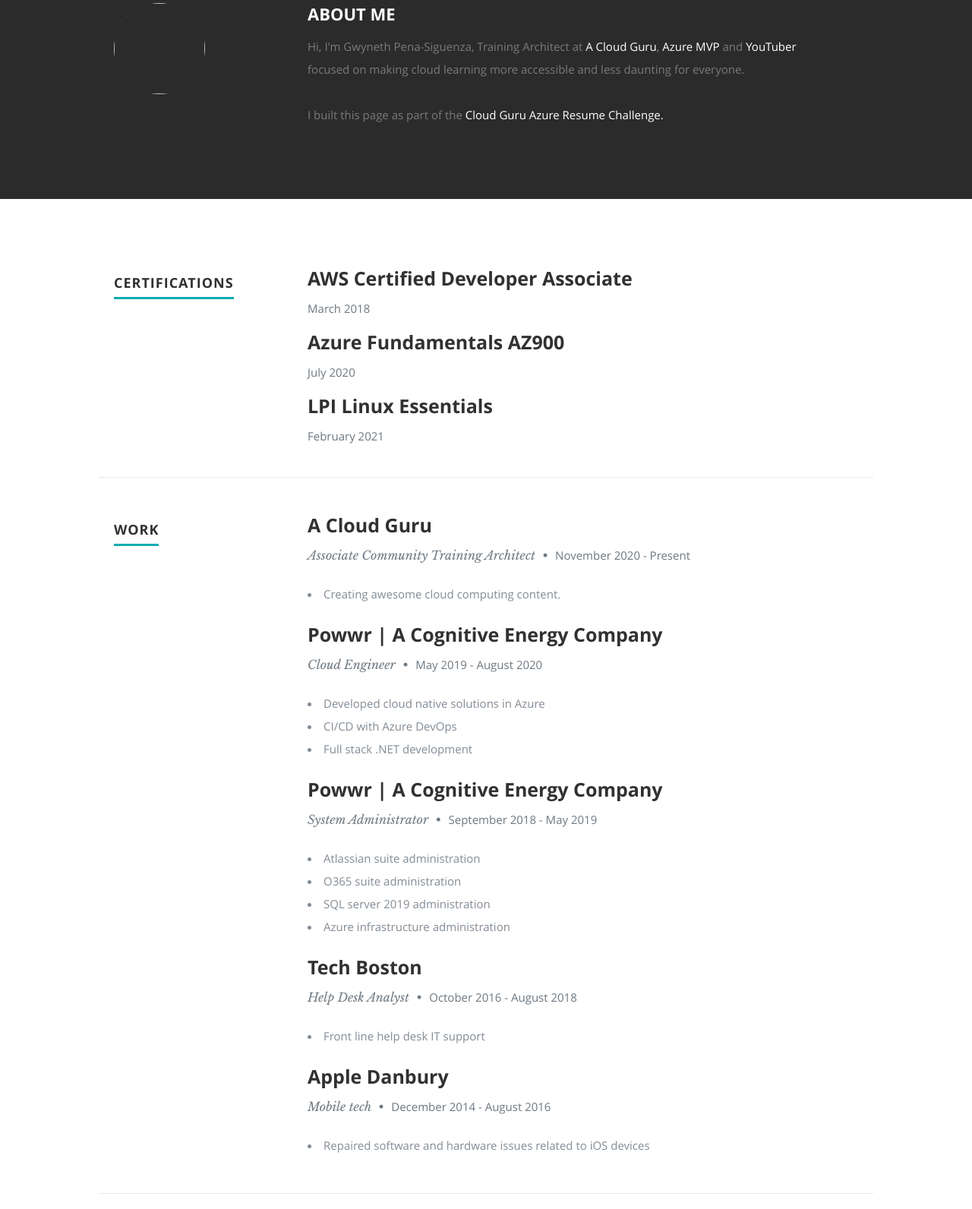
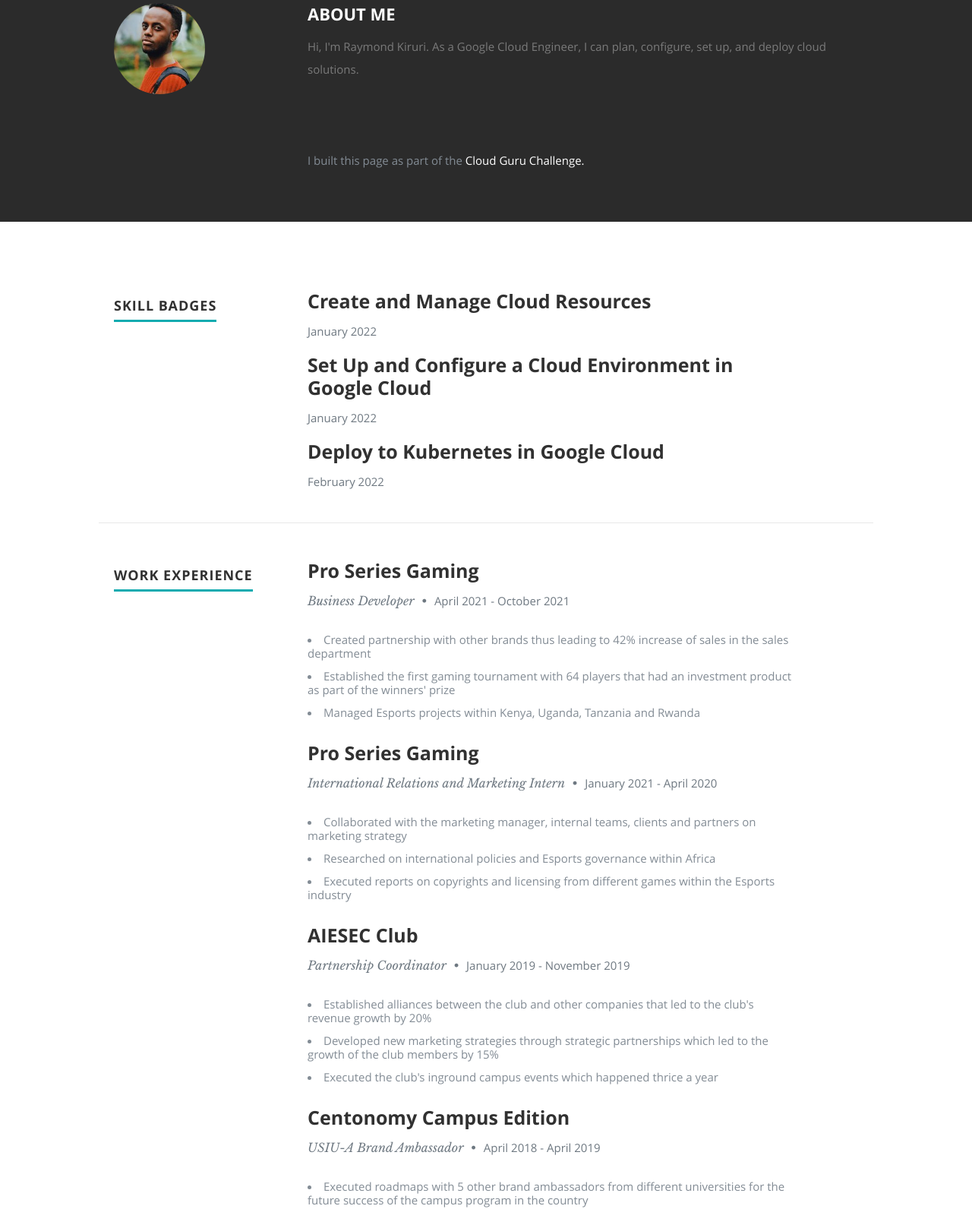
Before and after one commit to ki-ru-ri/GCP-resume, a plain HTML site: page frontend/index.html in a window 1280 px wide. Shown: the part 892-2484 px from the top of the page at 76% size. Drawn offline with nearby package versions, Linux system fonts and the light colour scheme; a script that the page names is missing.

Commit message:
updates to structure, readme and creation of main.js file

```diff
--- a/frontend/index.html
+++ b/frontend/index.html
@@ -7,7 +7,7 @@
    <!--- Basic Page Needs
    ================================================== -->
    <meta charset="utf-8">
-	<title>Gwyn's Resume</title>
+	<title>Ray's Resume</title>
 	<meta name="description" content="">
 	<meta name="author" content="">
 
@@ -54,16 +54,13 @@
 
       <div class="row banner">
          <div class="banner-text">
-            <h1 class="responsive-headline">Hi, I'm Gwyn</h1>
+            <h1 class="responsive-headline">Hi, I'm Ray</h1>
 
-            <p>and this page has been viewed <a id="counter"></a> times :) </p>
+            <p>this page has been viewed <a id="counter"></a> times :) </p>
             <ul class="social">
-               <li><a href="https://twitter.com/madebygps"><i class="fa fa-twitter"></i></a></li>
-               <li><a href="https://madebygps.com"><i class="fa fa-external-link"></i></a></li>
-               <li><a href="https://linkedin.com/in/gwyneth-pena"><i class="fa fa-linkedin"></i></a></li>
-               <li><a href="https://instagram.com/madebygps"><i class="fa fa-instagram"></i></a></li>
-               <li><a href="https://youtube.com/madebygps"><i class="fa fa-youtube"></i></a></li>
-               <li><a href="https://github.com/madebygps/cgc-azure-resume"><i class="fa fa-github"></i></a></li>
+               <li><a href="https://linkedin.com/in/raymond-kiruri"><i class="fa fa-linkedin"></i></a></li>
+               <li><a href="https://www.instagram.com/_ray.rmk/"><i class="fa fa-instagram"></i></a></li>
+               <li><a href="https://github.com/ki-ru-ri/GCP-resume"><i class="fa fa-github"></i></a></li>
             </ul>
          </div>
       </div>
@@ -83,7 +80,7 @@
 
          <div class="three columns">
 
-            <img class="profile-pic"  src="images/me.png" alt="" />
+            <img class="profile-pic"  src="images/me.jpg" alt="my-profile-pic" />
 
          </div>
 
@@ -91,12 +88,11 @@
 
             <h2>ABOUT ME</h2>
 
-            <p> Hi, I'm Gwyneth Pena-Siguenza, <span>Training Architect at <a href="https://acloud.guru">A Cloud Guru</a></span>, <span> <a href="https://mvp.microsoft.com/en-us/PublicProfile/5003866">Azure MVP</a></span>
-               and <span><a href="https://youtube.com/madebygps">YouTuber</a></span> focused on making cloud learning more accessible and less daunting for everyone.
+            <p> Hi, I'm Raymond Kiruri. As a Google Cloud Engineer, I can plan, configure, set up, and deploy cloud solutions. </p>
 
          </br>
       </br>
-       I built this page as part of the <span><a href="https://github.com/madebygps/cgc-azure-resume">Cloud Guru Azure Resume Challenge.</a></span>
+       I built this page as part of the <span><a href="https://github.com/ki-ru-ri/GCP-resume">Cloud Guru Challenge.</a></span>
 
 
          </div> <!-- end .main-col -->
@@ -115,7 +111,7 @@
       <div class="row education">
 
          <div class="three columns header-col">
-            <h1><span>Certifications</span></h1>
+            <h1><span>Skill Badges</span></h1>
          </div>
 
          <div class="nine columns main-col">
@@ -124,8 +120,8 @@
 
                <div class="twelve columns">
 
-                  <h3>AWS Certified Developer Associate</h3>
-                  <p class="info"><em class="date">March 2018</em></p>
+                  <h3>Create and Manage Cloud Resources</h3>
+                  <p class="info"><em class="date">January 2022</em></p>
 
                </div>
 
@@ -135,8 +131,8 @@
 
                <div class="twelve columns">
 
-                  <h3>Azure Fundamentals AZ900</h3>
-                  <p class="info"><em class="date">July 2020</em></p>
+                  <h3>Set Up and Configure a Cloud Environment in Google Cloud</h3>
+                  <p class="info"><em class="date">January 2022</em></p>
 
                </div>
 
@@ -146,8 +142,8 @@
 
                <div class="twelve columns">
 
-                  <h3>LPI Linux Essentials</h3>
-                  <p class="info"><em class="date">February 2021</em></p>
+                  <h3>Deploy to Kubernetes in Google Cloud</h3>
+                  <p class="info"><em class="date">February 2022</em></p>
 
                </div>
 
@@ -163,7 +159,7 @@
       <div class="row work">
 
          <div class="three columns header-col">
-            <h1><span>Work</span></h1>
+            <h1><span>Work Experience</span></h1>
          </div>
 
          <div class="nine columns main-col">
@@ -172,11 +168,14 @@
 
                <div class="twelve columns">
 
-                  <h3>A Cloud Guru</h3>
-                  <p class="info">Associate Community Training Architect <span>&bull;</span> <em class="date">November 2020 - Present</em></p>
+                  <h3>Pro Series Gaming</h3>
+                  <p class="info">Business Developer <span>&bull;</span> <em class="date">April 2021 - October 2021</em></p>
 
                   <p>
-                  <li>Creating awesome cloud computing content.</li>
+                  <li>Created partnership with other brands thus leading to 42% increase of sales in the sales department</li>
+                  <li>Established the ﬁrst gaming tournament with 64 players that had an investment product as part of the winners' prize</li>
+                  <li>Managed Esports projects within Kenya, Uganda, Tanzania and Rwanda</li>
+
                   </p>
 
                </div>
@@ -187,13 +186,13 @@
 
                <div class="twelve columns">
 
-                  <h3>Powwr | A Cognitive Energy Company</h3>
-                  <p class="info">Cloud Engineer <span>&bull;</span> <em class="date">May 2019 - August 2020</em></p>
+                  <h3>Pro Series Gaming</h3>
+                  <p class="info">International Relations and Marketing Intern <span>&bull;</span> <em class="date">January 2021 - April 2020</em></p>
 
                   <p>
-                     <li>Developed cloud native solutions in Azure</li>
-                     <li>CI/CD with Azure DevOps</li>
-                     <li>Full stack .NET development</li>
+                     <li>Collaborated with the marketing manager, internal teams, clients and partners on marketing strategy</li>
+                     <li>Researched on international policies and Esports governance within Africa</li>
+                     <li>Executed reports on copyrights and licensing from different games within the Esports industry</li>
                   </p>
 
                </div>
@@ -204,14 +203,13 @@
 
                <div class="twelve columns">
 
-                  <h3>Powwr | A Cognitive Energy Company</h3>
-                  <p class="info">System Administrator <span>&bull;</span> <em class="date">September 2018 - May 2019</em></p>
+                  <h3>AIESEC Club</h3>
+                  <p class="info">Partnership Coordinator <span>&bull;</span> <em class="date">January 2019 - November 2019</em></p>
 
                   <p>
-                  <li>Atlassian suite administration</li>
-                  <li>O365 suite administration</li>
-                  <li>SQL server 2019 administration</li>
-                  <li>Azure infrastructure administration</li>
+                  <li>Established alliances between the club and other companies that led to the club's revenue growth by 20%</li>
+                  <li>Developed new marketing strategies through strategic partnerships which led to the growth of the club members by 15%</li>
+                  <li>Executed the club's inground campus events which happened thrice a year</li>
                   </p>
 
                </div>
@@ -222,11 +220,12 @@
 
                <div class="twelve columns">
 
-                  <h3>Tech Boston</h3>
-                  <p class="info">Help Desk Analyst <span>&bull;</span> <em class="date">October 2016 - August 2018</em></p>
+                  <h3>Centonomy Campus Edition</h3>
+                  <p class="info">USIU-A Brand Ambassador <span>&bull;</span> <em class="date">April 2018 - April 2019</em></p>
 
                   <p>
-                  <li>Front line help desk IT support</li>
+                  <li>Executed roadmaps with 5 other brand ambassadors from different universities for the future success of the campus program in the country</li>
+                  <li>Managed Centonomy campus edition in university with a population of about 8,000 students</li>
                   </p>
 
                </div>
@@ -237,11 +236,12 @@
 
                <div class="twelve columns">
 
-                  <h3>Apple Danbury</h3>
-                  <p class="info">Mobile tech <span>&bull;</span> <em class="date">December 2014 - August 2016</em></p>
+                  <h3>Compassionate Children’s Home</h3>
+                  <p class="info">Volunteer <span>&bull;</span> <em class="date">May 2020 - August 2020</em></p>
 
                   <p>
-                  <li>Repaired software and hardware issues related to iOS devices</li>
+                  <li>Contributed and ensured provision of food donations to the children and workers of the home</li>
+                  <li>Ensured the protection of the children’s home from corona virus through provision of face masks, hand wash and disinfectants to the organization</li>
 
                   </p>
 
@@ -268,12 +268,9 @@
          <div class="twelve columns">
 
             <ul class="social-links">
-               <li><a href="https://twitter.com/madebygps"><i class="fa fa-twitter"></i></a></li>
-               <li><a href="https://linkedin.com/in/gwyneth-pena"><i class="fa fa-linkedin"></i></a></li>
-               <li><a href="https://madebygps.com"><i class="fa fa-external-link"></i></a></li>
-               <li><a href="https://instagram.com/madebygps"><i class="fa fa-instagram"></i></a></li>
-               <li><a href="https://youtube.com/madebygps"><i class="fa fa-youtube"></i></a></li>
-               <li><a href="https://github.com/madebygps/cgc-azure-resume"><i class="fa fa-github"></i></a></li>
+               <li><a href="https://linkedin.com/in/raymond-kiruri"><i class="fa fa-linkedin"></i></a></li>
+               <li><a href="https://www.instagram.com/_ray.rmk/"><i class="fa fa-instagram"></i></a></li>
+               <li><a href="https://github.com/ki-ru-ri/GCP-resume"><i class="fa fa-github"></i></a></li>
             </ul>
 
             <ul class="copyright">
--- /dev/null
+++ b/frontend/main.js
@@ -0,0 +1,19 @@
+window.addEventListener('DOMContentLoaded',(event) =>{
+    getVisitCount();
+})
+
+const functionApi = '';
+
+const getVisitCount = () => {
+    let count = 30;
+    fetch(functionApi).then(response => {
+        return response.json()
+    }).then(response =>{
+        console.log("Website called function API.");
+        count = response.count;
+        document.getElementById("counter").innerText = count;
+    }).catch(function(error){
+        console.log(error);
+    });
+    return count;
+}
```
Also changed, not shown: frontend/images/me.jpg (renamed from frontend/images/me.png.jpg), 1 other file.
